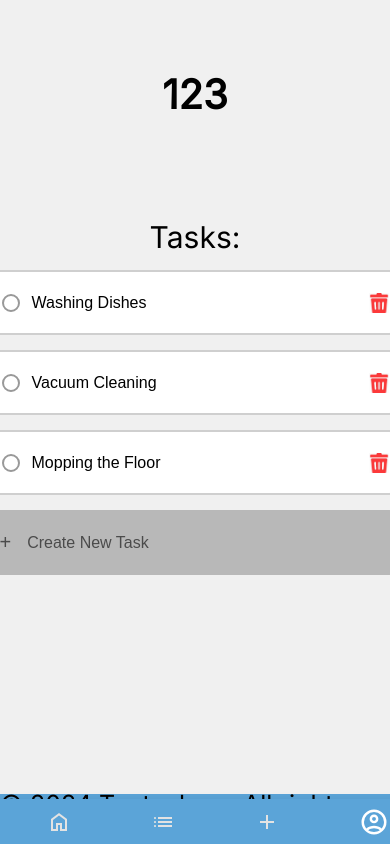
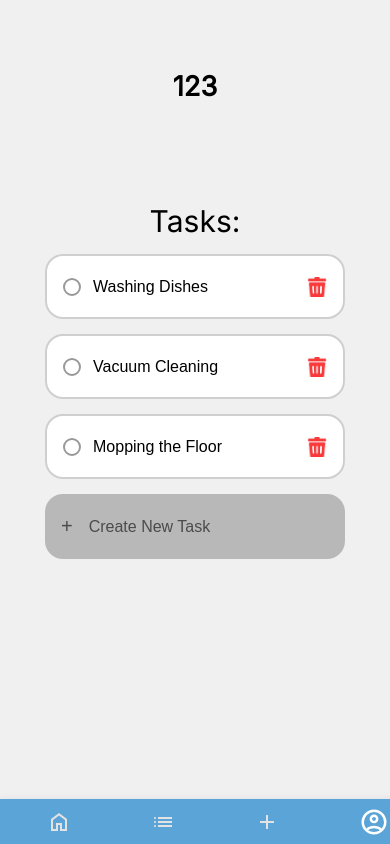
Before and after one commit to woacwoak/tentaclean, a Flask app: page /taskpage/1 in a window 390 px wide. Run offline with Flask 3, Linux system fonts and the light colour scheme.

Commit message:
fixed responsiveness taskpage

```diff
--- a/static/css/styles.css
+++ b/static/css/styles.css
@@ -955,6 +955,20 @@ html{
    #signupButton {
     margin-bottom: 50px;
    }
+       .task-btn{
+    width: 300px !important;
+   }
+
+   #Taskpage{
+    font-size: smaller;
+   }
+
+   .task-list{
+    margin-bottom: 200px !important;
+   }
+   .intro{
+    font-size: 170%
+   }
 
 }
 
@@ -1096,6 +1110,20 @@ html{
    #signupButton {
     margin-bottom: 50px;
    }
+    .task-btn{
+    width: 300px !important;
+   }
+
+   #Taskpage{
+    font-size: smaller;
+   }
+
+   .task-list{
+    margin-bottom: 200px !important;
+   }
+   .intro{
+    font-size: 170%
+   }
 
 }
 
@@ -1238,6 +1266,21 @@ html{
    #signupButton {
     margin-bottom: 50px;
    }
+      .task-btn{
+    width: 260px !important;
+   }
+
+   #Taskpage{
+    font-size: smaller;
+   }
+
+   .task-list{
+    margin-bottom: 200px !important;
+   }
+   .intro{
+    font-size: 170%
+   }
+
 
 }
 
@@ -1291,7 +1334,7 @@ html{
     }
 
    .navmobile {
-    width: 100vw;
+    width: 100%;
    }
 
    #websiteName {
@@ -1332,6 +1375,21 @@ html{
    #signupButton {
     margin-bottom: 50px;
    }
+
+   .task-btn{
+    width: 260px !important;
+   }
+
+   #Taskpage{
+    font-size: smaller;
+   }
+
+   .task-list{
+    margin-bottom: 200px !important;
+   }
+
+
+
 }
 
 
--- a/templates/taskpage.html
+++ b/templates/taskpage.html
@@ -61,9 +61,7 @@
         <img src="../static/img/icons/account_circle.svg" alt="account" id="accounticon">
     </nav>
   </footer>
- <div class="footer">
-    <p class="footer"> &#169 2024 Tentaclean. All rights reserved.</p>
- </div>
+
  <script src="/static/js/script.js"></script>
 </body>
 </html>
```
Also changed, not shown: instance/users.db.
